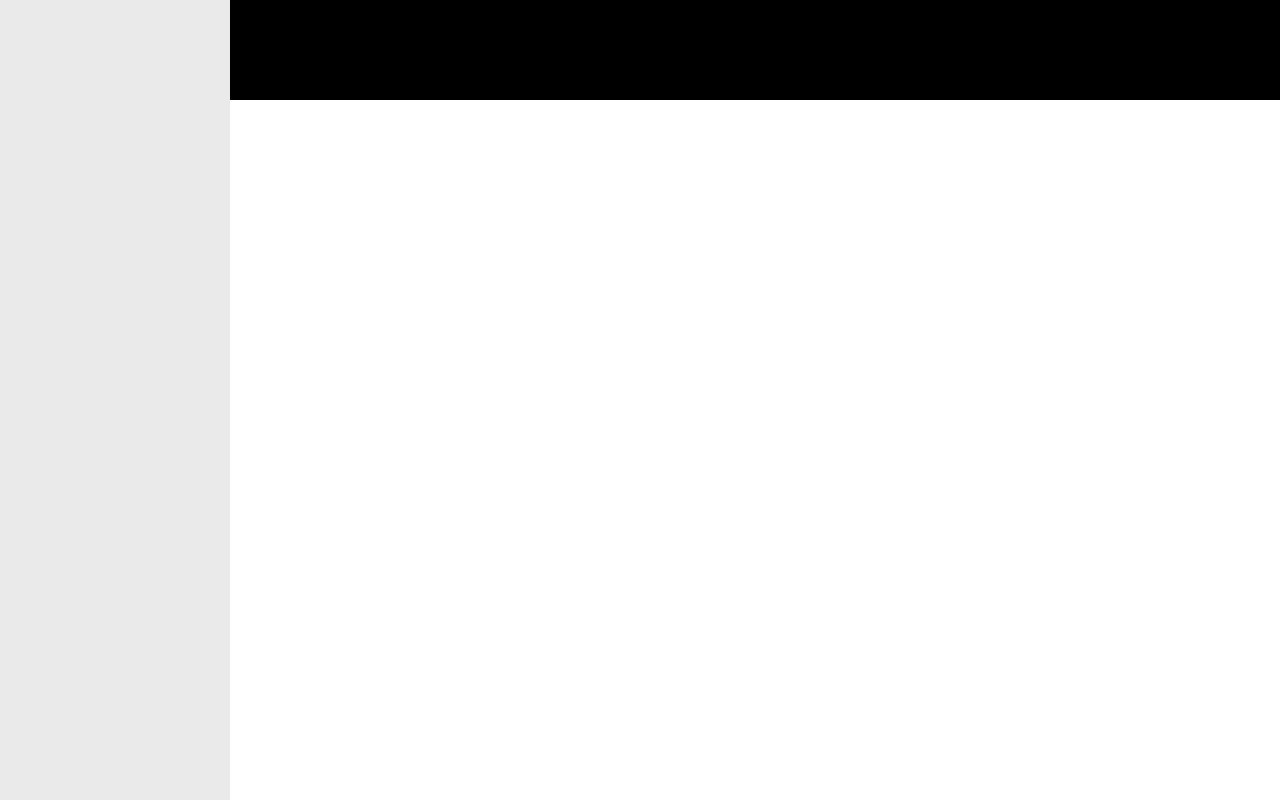
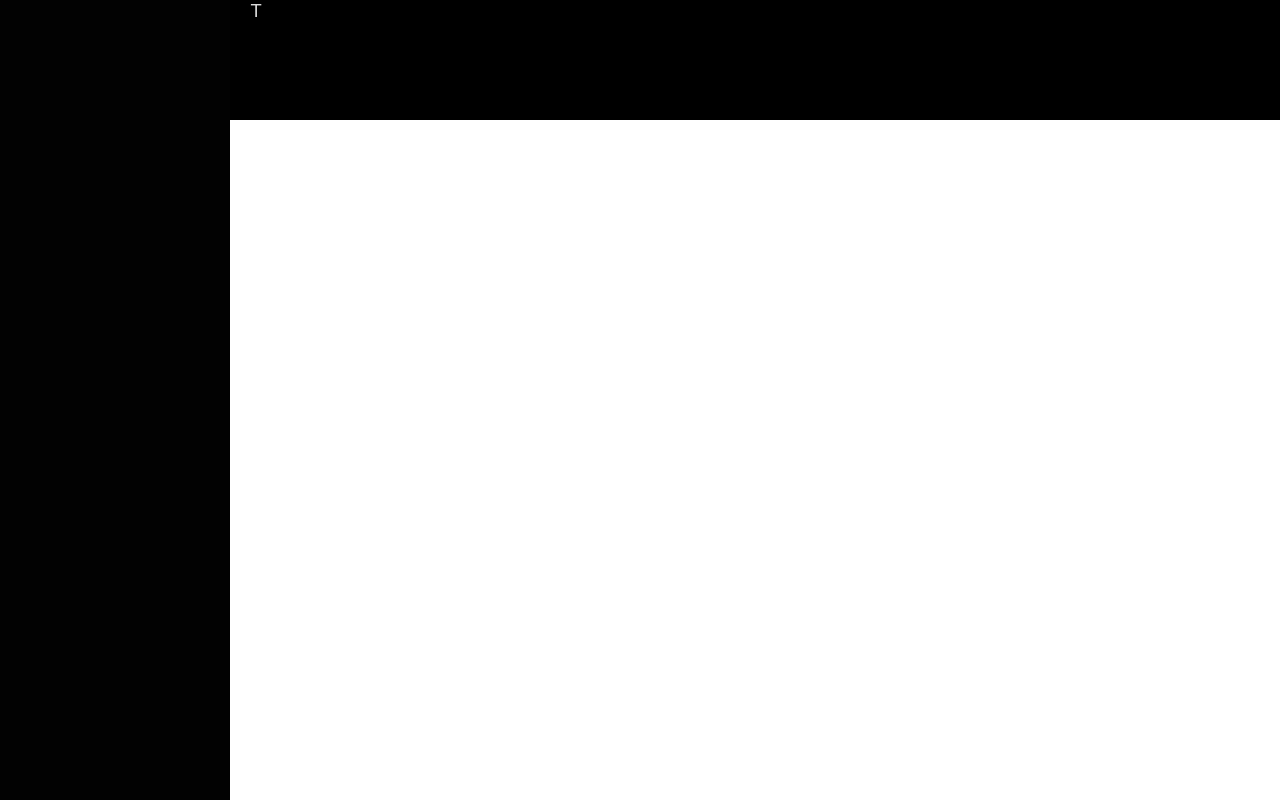
Before and after one commit to iamLolade/uduX_player, a React (Create React App) app: page / in a window 1280 px wide. Built offline with nearby package versions, Linux system fonts and the light colour scheme.

Commit message:
Incorporated styled-components

```diff
--- a/package.json
+++ b/package.json
@@ -11,6 +11,7 @@
     "react": "^18.2.0",
     "react-dom": "^18.2.0",
     "react-scripts": "5.0.1",
+    "styled-components": "^5.3.6",
     "web-vitals": "^2.1.4"
   },
   "scripts": {
--- a/src/App.js
+++ b/src/App.js
@@ -1,22 +1,20 @@
 import React from 'react';
 import Header from './components/header/Header';
 import Sidebar from './components/sidebar/Siderbar';
+import GlobalStyles from './components/styles/Global';
+import { Container } from './components/styles/Container.styled';
 
 
 function App() {
 
-  const layout = {
-    display: 'flex',
-    marginRight: 'auto'
-  }
-
   return (
-    <main style={layout}>
-       <Sidebar />
-       <div style={{width: '82%'}}>
+    <Container>
+      <GlobalStyles />
+      <Sidebar />
+      <div style={{width: '82%'}}>
         <Header />
-       </div>
-    </main>
+      </div>
+    </Container>
   );
 }
 
--- a/src/components/header/Header.jsx
+++ b/src/components/header/Header.jsx
@@ -1,8 +1,10 @@
+import { StyledHeader } from "../styles/Header.styled";
+
 const Header = () => {
     return (
-        <div style={{ backgroundColor: 'black', height: '100px'}}>
+        <StyledHeader>
             T
-        </div>
+        </StyledHeader>
     );
 }
 
--- a/src/components/sidebar/Siderbar.jsx
+++ b/src/components/sidebar/Siderbar.jsx
@@ -1,8 +1,10 @@
+import { StyledSidebar } from "../styles/Sidebar.styled";
+
 const Sidebar = () => {
     return (
-        <div style={{ height: '100vh', backgroundColor: 'rgba(112, 112, 112, 0.15)', width: '18%'}}>
+        <StyledSidebar>
 
-        </div>
+        </StyledSidebar>
     );
 }
 
--- /dev/null
+++ b/src/components/styles/Container.styled.js
@@ -0,0 +1,7 @@
+import styled from 'styled-components'
+
+export const Container = styled.div`
+    display: flex;
+    max-width: 100%;
+    margin: 0 auto;
+`
--- /dev/null
+++ b/src/components/styles/Global.js
@@ -0,0 +1,27 @@
+import { createGlobalStyle } from 'styled-components'
+
+const GlobalStyles = createGlobalStyle`
+  @import url('https://fonts.googleapis.com/css2?family=Poppins:wght@300;400;600;700&display=swap');
+
+  * {
+    box-sizing: border-box;
+  }
+
+  body {
+    color: #D9D9D9;
+    font-family: 'Poppins', sans-serif;
+    font-size: 1.15em;
+    margin: 0;
+  }
+
+  p {
+    opacity: 0.6;
+    line-height: 1.5;
+  }
+
+  img {
+    max-width: 100%;
+}
+`
+
+export default GlobalStyles
--- /dev/null
+++ b/src/components/styles/Header.styled.js
@@ -0,0 +1,9 @@
+import styled from 'styled-components'
+
+export const StyledHeader = styled.div`
+    display: flex;
+    height: 15%;
+    background: #000;
+    padding: 0 20px;
+    margin: 0 auto;
+`
--- /dev/null
+++ b/src/components/styles/Sidebar.styled.js
@@ -0,0 +1,10 @@
+import styled from 'styled-components'
+
+export const StyledSidebar = styled.div`
+    display: flex;
+    width: 18%;
+    height: 100vh;
+    background: #020202;
+    padding: 0 20px;
+    margin: 0 auto;
+`
```
Also changed, not shown: 1 other file (tests, documents, lock files or other folders).
